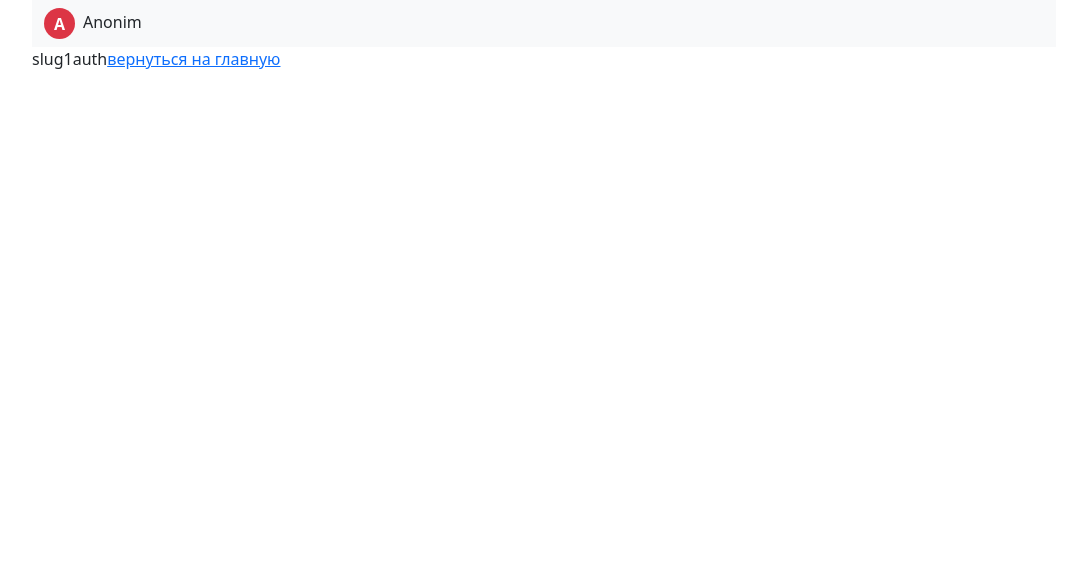
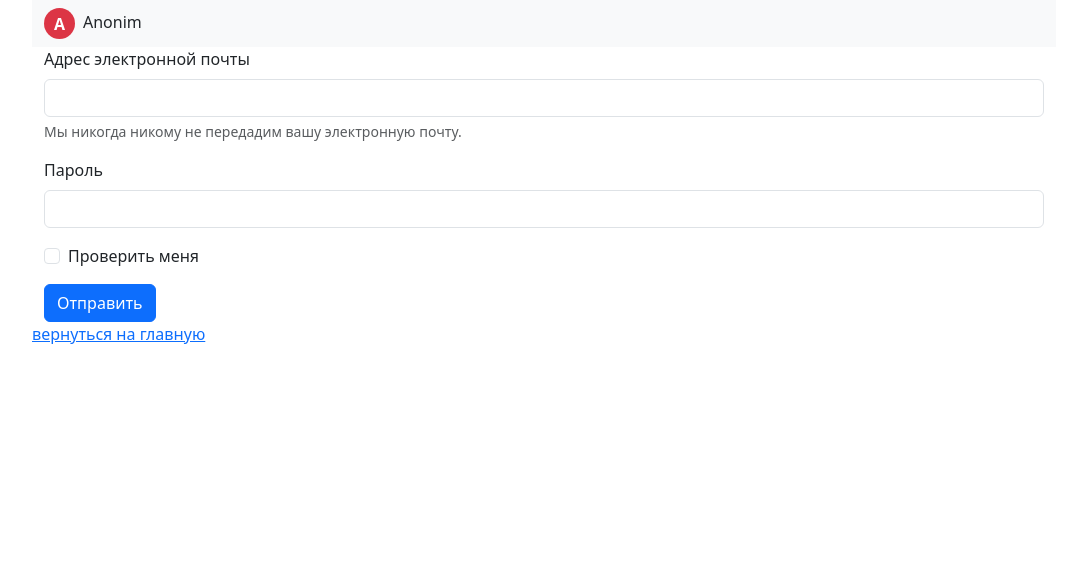
Before and after one commit to FoxTail25/forum_task, a PHP site: page /page/auth in a window 1280 px wide. Shown: the top 562 px of the page, without its empty margins (96-1171 px from the left). Run offline with PHP 8.4, Linux system fonts and the light colour scheme.

Commit message:
auth - начало

```diff
--- a/public/view/pages/slug1.php
+++ b/public/view/pages/slug1.php
@@ -1,7 +1,10 @@
 <?php
 
-$content = 'slug1';
-$content .= $params['slug1'];
+$content = '';
+if($params['slug1'] == 'auth' or $params['slug1'] == 'auth') {
+    $authForm = file_get_contents('view/template/auth.html');
+    $content .=$authForm;
+}
 $content .='<a href="/">вернуться на главную</a>';
 
 return ['title' => 'slug1', 'content' => $content];
--- /dev/null
+++ b/public/view/template/auth.html
@@ -0,0 +1,18 @@
+<div class="container-lg">
+    <form>
+  <div class="mb-3">
+    <label for="exampleInputEmail1" class="form-label">Адрес электронной почты</label>
+    <input type="email" class="form-control" id="exampleInputEmail1" aria-describedby="emailHelp">
+    <div id="emailHelp" class="form-text">Мы никогда никому не передадим вашу электронную почту.</div>
+  </div>
+  <div class="mb-3">
+    <label for="exampleInputPassword1" class="form-label">Пароль</label>
+    <input type="password" class="form-control" id="exampleInputPassword1">
+  </div>
+  <div class="mb-3 form-check">
+    <input type="checkbox" class="form-check-input" id="exampleCheck1">
+    <label class="form-check-label" for="exampleCheck1">Проверить меня</label>
+  </div>
+  <button type="submit" class="btn btn-primary">Отправить</button>
+</form>
+</div>
```
